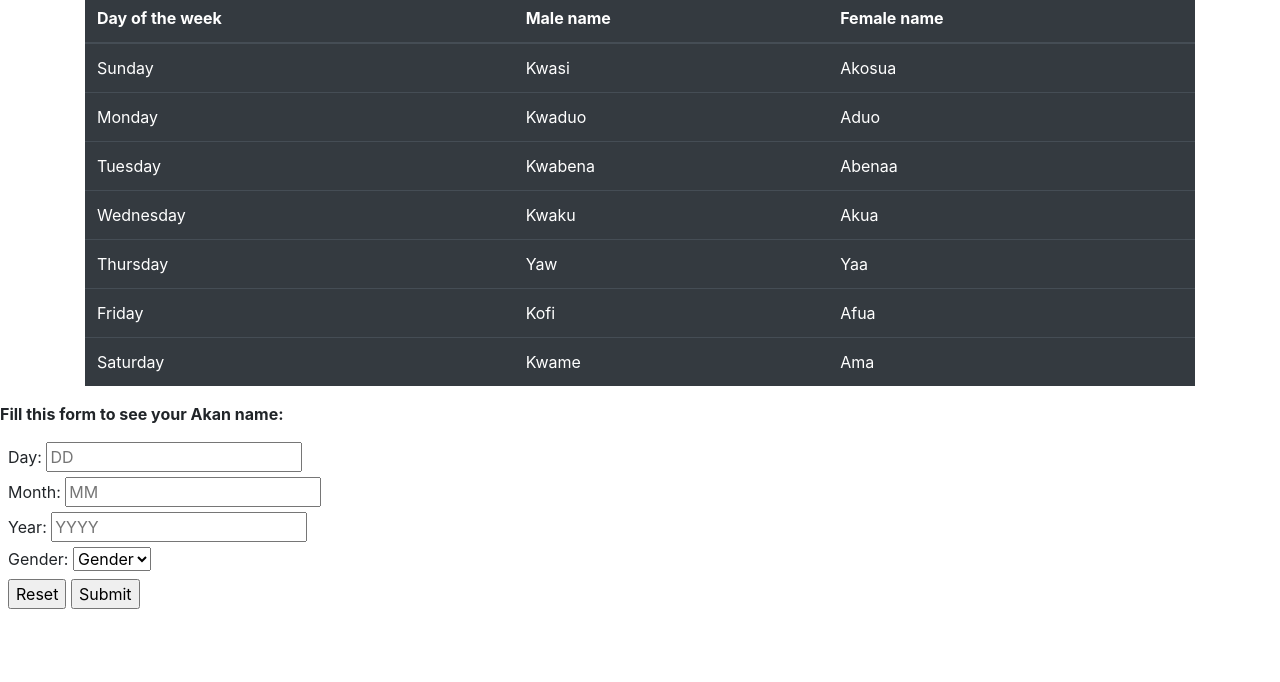
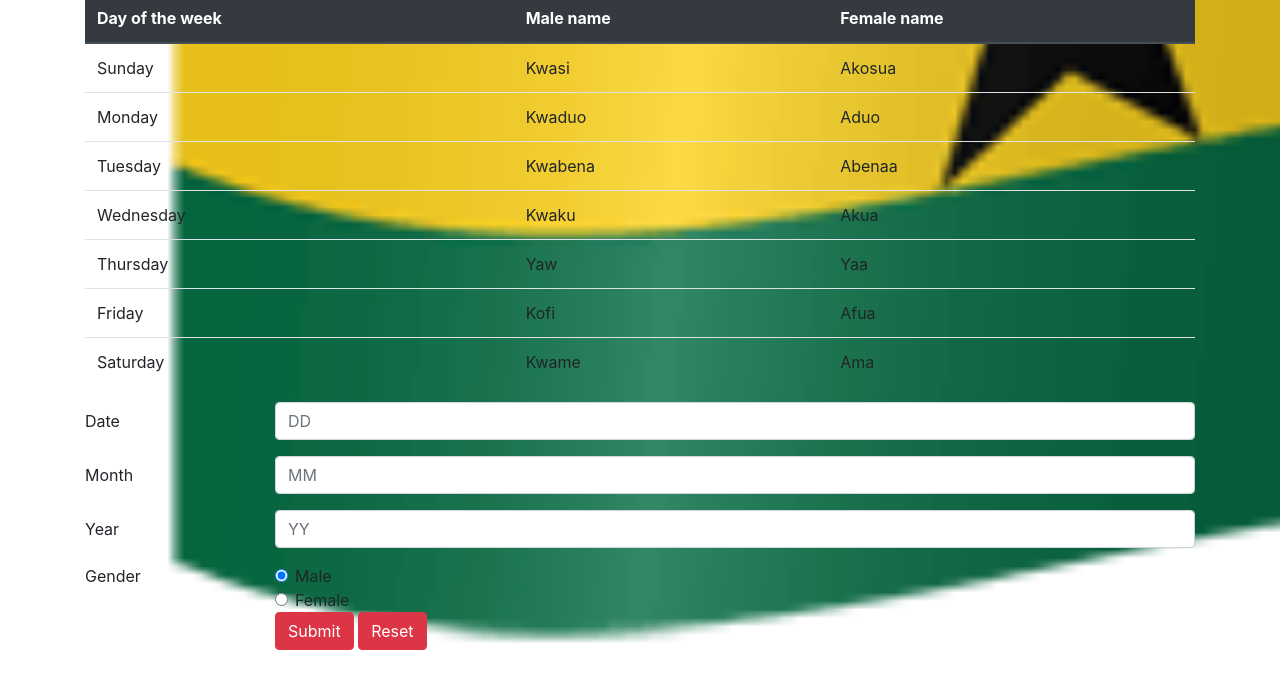
Before and after one commit to sharon0812/Akan-Names-Generation, a plain HTML site: page index.html in a window 1280 px wide. Shown: the part 748-1430 px from the top of the page. Before the commit the page ends 1365 px from the top, so only its background shows below. Drawn offline with Linux system fonts and the light colour scheme.

Commit message:
modified index.html

```diff
--- a/css/styles.css
+++ b/css/styles.css
@@ -1,4 +1,11 @@
+body{
+   background-image: url(/images/flag-waving-250.png);
+   background-repeat: no-repeat;
+   background-size: cover;
+   background: linear-gradient(rgb(0, 0, 7));
+    /* height: 150vh; */
 
+}
 #jumbotron img{
      display: flex;
      justify-content: center;}
--- a/index.html
+++ b/index.html
@@ -17,8 +17,8 @@
                 considerably more variety and can refer to their birth order, twin status, or an ancestor's middle name.</p>
             </div>
         <h2><strong>Get to know Ghanian day names</strong></h2>
-        <table class="table table-dark">
-            <thead>
+          <table class="table">
+            <thead class="thead-dark">
               <tr>
                 <th scope="col">Day of the week</th>
                 <th scope="col">Male name</th>
@@ -64,32 +64,52 @@
             </tbody>
           </table>
 
+
+    <form>
+      <div class="form-group row">
+        <label for="date" class="col-sm-2 col-form-label">Date</label>
+        <div class="col-sm-10">
+          <input type="number" class="form-control" id="date" placeholder="DD">
+        </div>
+      </div>
+      <div class="form-group row">
+        <label for="month" class="col-sm-2 col-form-label">Month</label>
+        <div class="col-sm-10">
+          <input type="number" class="form-control" id="month" placeholder="MM">
+        </div>
+      </div>
+      <div class="form-group row">
+        <label for="year" class="col-sm-2 col-form-label">Year</label>
+        <div class="col-sm-10">
+          <input type="number" class="form-control" id="year" placeholder="YY">
+        </div>
+      </div>
+      <fieldset class="form-group">
+        <div class="row">
+          <legend class="col-form-label col-sm-2 pt-0">Gender</legend>
+          <div class="col-sm-10" id="">
+            <div id="gender">
+            <div class="form-check">
+              <input class="form-check-input" type="radio" name="gridRadios" id="male" value="option1" checked>
+              <label class="form-check-label" for="gridRadios1">
+                Male
+              </label>
+            </div>
+            <div class="form-check">
+              <input class="form-check-input" type="radio" name="gridRadios" id="female" value="option2">
+              <label class="form-check-label" for="gridRadios2">
+                Female
+              </label>
+            </div>
+          </div>
+      <div class="form-group row">
+        <div class="col-sm-10">
+          <button type="submit" class="btn btn-danger" onclick="myFunction()">Submit</button>
+          <button type="reset" class="btn btn-danger">Reset</button>
+        </div>
+      </div>
     </div>
-    <div class="shaz">
-      <p class=" font-weight-bold" id="intros">Fill this form to see your Akan name:</p>
-      <h1 class=" m-0 text-capitalize text-center" id="result"></h1>
-    </div>
-      <div class="align">
-        <form class="m-2" id="form">
-          <label class="space">Day: </label>
-            <input class="inp" type="text" id="day" placeholder="DD"><br>
-          <label class="space">Month: </label>
-            <input class="inp" type="text" id="month" placeholder="MM"><br>
-          <label class="space">Year: </label>
-            <input class="inp" type="text" id="year" placeholder="YYYY"><br>
-          <label class="space">Gender: </label>
-          <select class="select" id="gender">
-            <option value="selectdefault">Gender</option>
-            <option value="Male">Male</option>
-            <option value="Female">Female</option>
-          </select><br>
-            <input class="reset" type="submit" value="Reset" onclick="this.form.reset();" >
-           <a href="#result"><input type="submit" onclick="akaned();" value="Submit" id="go"></a>
-        </form>
-      </div>
-</body>
-</head>
-<body>
-
+    </form>
+  </div>
 </body>
 </html>
```
